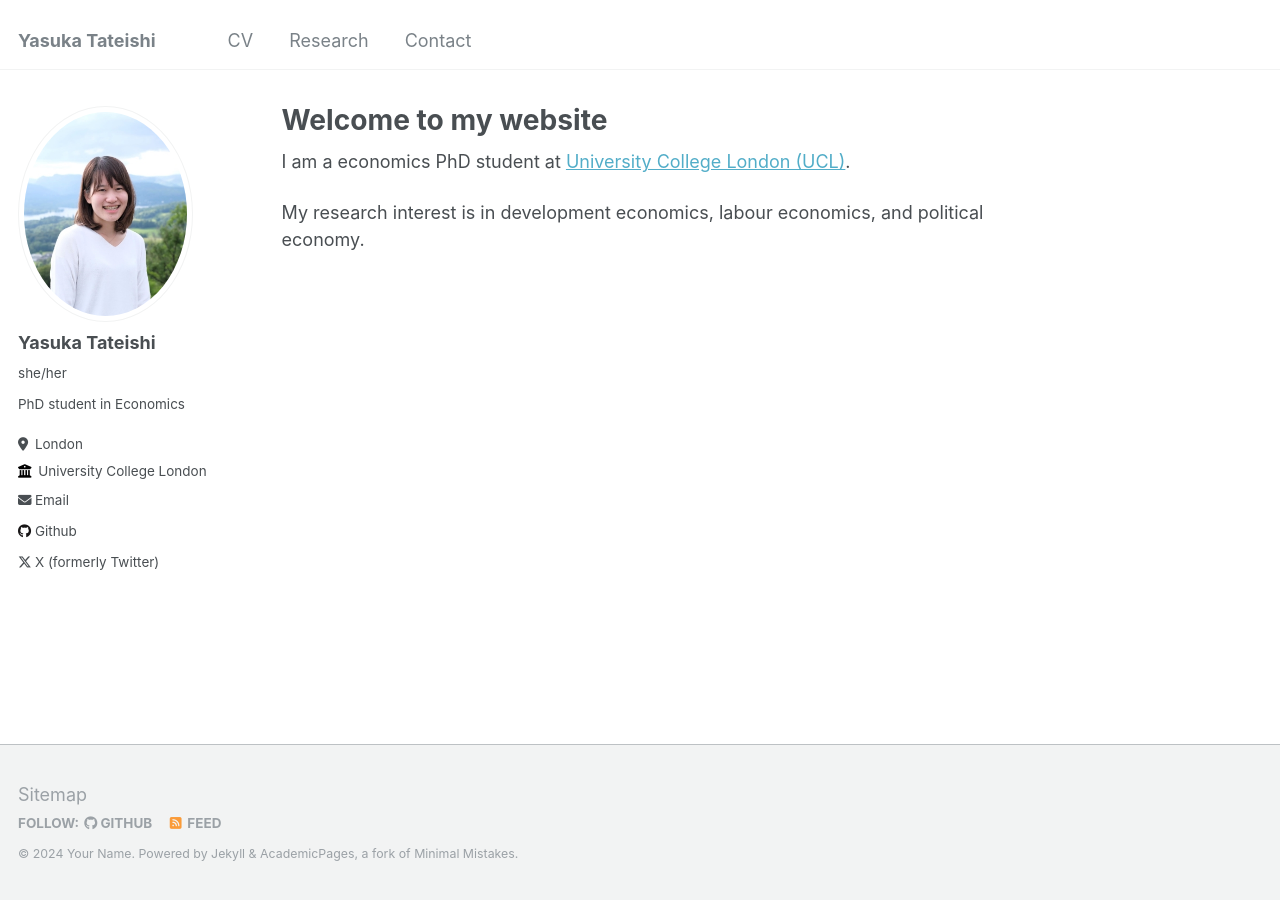
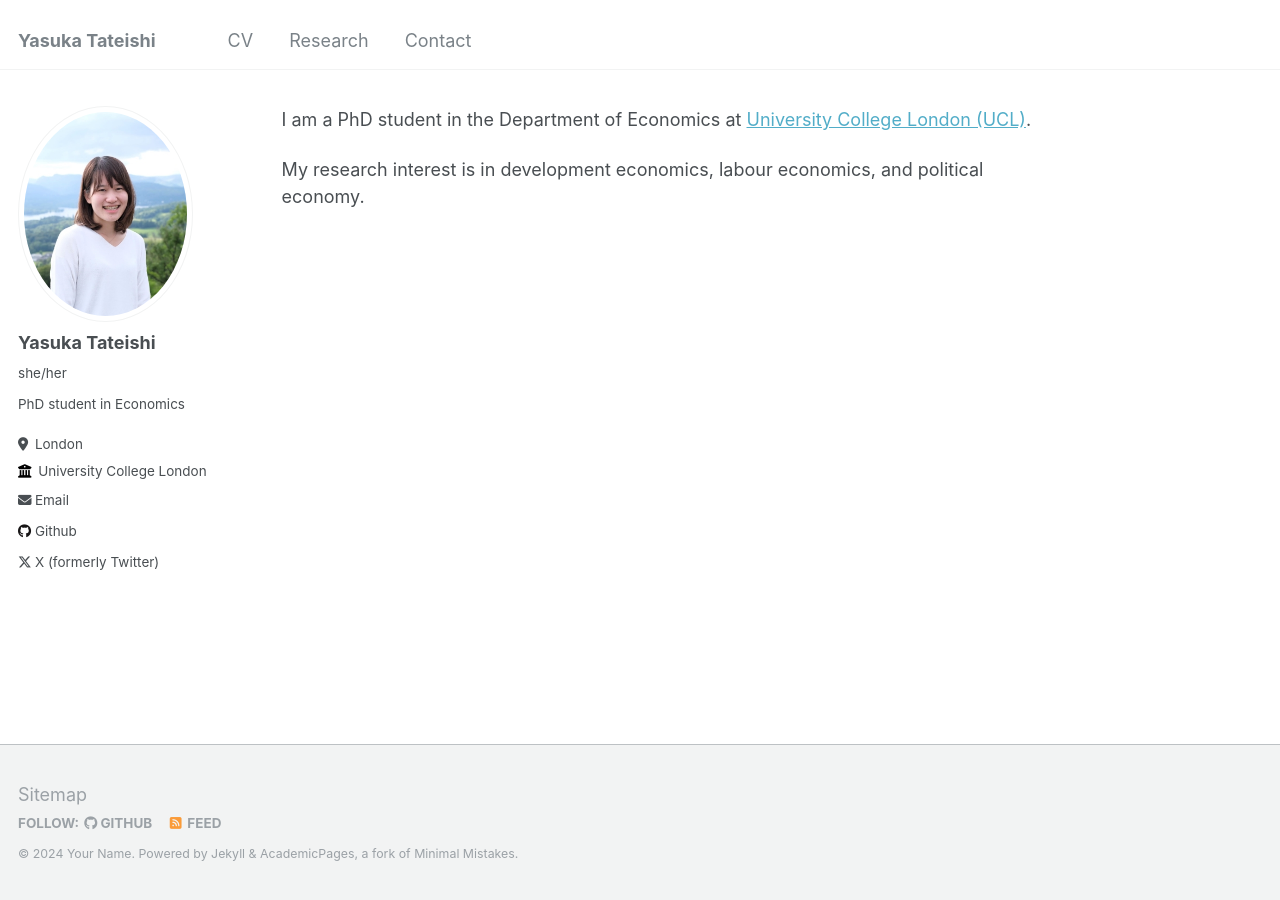
Before and after one commit to yaskatat/yaskatat.github.io, a Jekyll site: the page built from _pages/about.md, in a window 1280 px wide. Built offline with Jekyll 4.4.1, drawn with Linux system fonts in a browser that asks for light colours.

Commit message:
Update about.md

```diff
--- a/_pages/about.md
+++ b/_pages/about.md
@@ -1,12 +1,11 @@
 ---
 permalink: /
-title: "Welcome to my website"
 author_profile: true
 redirect_from:
   - /about/
   - /about.html
 ---
 
-I am a economics PhD student at [University College London (UCL)](https://www.ucl.ac.uk/economics/ucl-department-economics).
+I am a PhD student in the Department of Economics at [University College London (UCL)](https://www.ucl.ac.uk/economics/ucl-department-economics).
 
 My research interest is in development economics, labour economics, and political economy.
```
